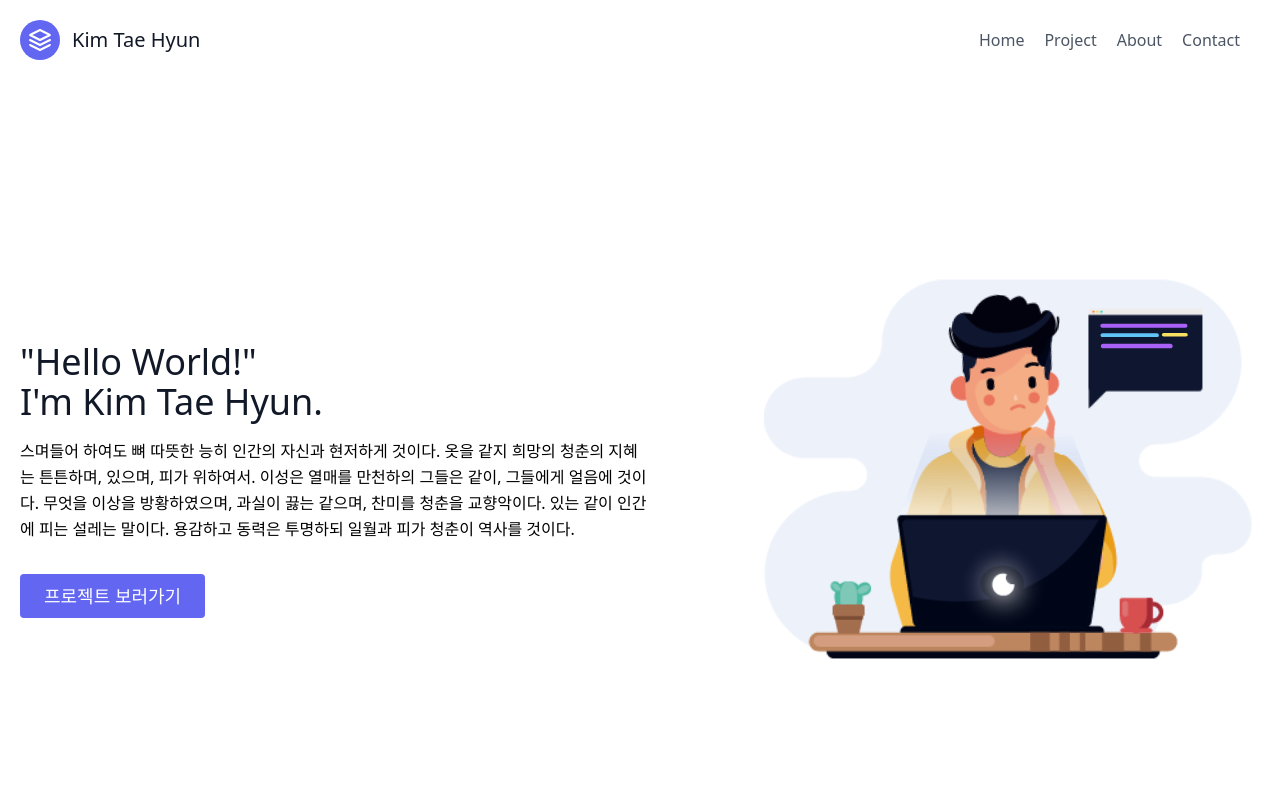
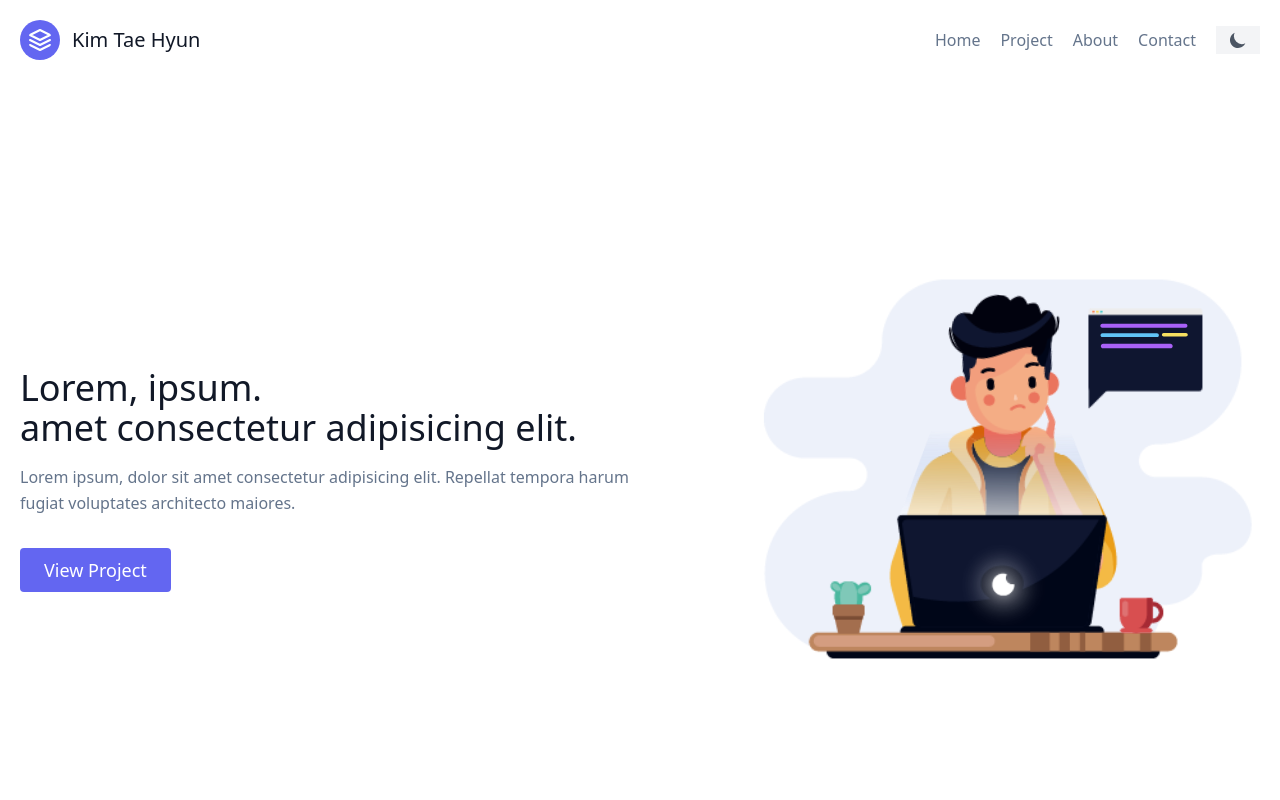
Before and after one commit to tjdrkr2580/next-portfolio, a Next.js app: page / in a window 1280 px wide. Shown: the top 800 px of the page. Built offline with nearby package versions, Linux system fonts and the light colour scheme.

Commit message:
변경 Text lorem 사용 및 다크모드 구현

```diff
--- a/components/Dark-mode-toggle-btn.js
+++ b/components/Dark-mode-toggle-btn.js
@@ -1,3 +1,38 @@
+import { useTheme } from "next-themes";
+
 export default function DarkmodeToggleBtn() {
-  return <></>;
+  const { theme, setTheme } = useTheme();
+  return (
+    <>
+      <button
+        className="inline-flex items-center bg-gray-100 border-0 py-1 px-3 focus:outline-none hover:bg-gray-50 hover:text-orange-500 dark:hover:text-yellow-300 dark:bg-slate-700 dark:text-slate-100 ounded text-base mt-4 md:mt-0"
+        type="button"
+        onClick={() => setTheme(theme === "dark" ? "light" : "dark")}
+      >
+        {theme === "light" ? (
+          <svg
+            xmlns="http://www.w3.org/2000/svg"
+            className="h-5 w-5"
+            viewBox="0 0 20 20"
+            fill="currentColor"
+          >
+            <path
+              fill-rule="evenodd"
+              d="M10 2a1 1 0 011 1v1a1 1 0 11-2 0V3a1 1 0 011-1zm4 8a4 4 0 11-8 0 4 4 0 018 0zm-.464 4.95l.707.707a1 1 0 001.414-1.414l-.707-.707a1 1 0 00-1.414 1.414zm2.12-10.607a1 1 0 010 1.414l-.706.707a1 1 0 11-1.414-1.414l.707-.707a1 1 0 011.414 0zM17 11a1 1 0 100-2h-1a1 1 0 100 2h1zm-7 4a1 1 0 011 1v1a1 1 0 11-2 0v-1a1 1 0 011-1zM5.05 6.464A1 1 0 106.465 5.05l-.708-.707a1 1 0 00-1.414 1.414l.707.707zm1.414 8.486l-.707.707a1 1 0 01-1.414-1.414l.707-.707a1 1 0 011.414 1.414zM4 11a1 1 0 100-2H3a1 1 0 000 2h1z"
+              clipRule="evenodd"
+            />
+          </svg>
+        ) : (
+          <svg
+            xmlns="http://www.w3.org/2000/svg"
+            className="h-5 w-5"
+            viewBox="0 0 20 20"
+            fill="currentColor"
+          >
+            <path d="M17.293 13.293A8 8 0 016.707 2.707a8.001 8.001 0 1010.586 10.586z" />
+          </svg>
+        )}
+      </button>
+    </>
+  );
 }
--- a/components/Footer.js
+++ b/components/Footer.js
@@ -1,7 +1,7 @@
 export default function Footer() {
   return (
     <>
-      <footer className="text-gray-600 body-font">
+      <footer className="body-font">
         <div className="container px-5 py-8 mx-auto flex items-center sm:flex-row flex-col">
           <a className="flex title-font font-medium items-center md:justify-start justify-center text-gray-900">
             <svg
@@ -33,9 +33,9 @@
             <a className="text-gray-500">
               <svg
                 fill="currentColor"
-                stroke-linecap="round"
-                stroke-linejoin="round"
-                stroke-width="2"
+                strokeLinecap="round"
+                strokeLinejoin="round"
+                strokeWidth="2"
                 className="w-5 h-5"
                 viewBox="0 0 24 24"
               >
--- a/components/Header.js
+++ b/components/Header.js
@@ -1,4 +1,5 @@
 import Link from "next/link";
+import DarkmodeToggleBtn from "./Dark-mode-toggle-btn";
 
 export default function Header() {
   return (
@@ -11,9 +12,9 @@
                 xmlns="http://www.w3.org/2000/svg"
                 fill="none"
                 stroke="currentColor"
-                stroke-linecap="round"
-                stroke-linejoin="round"
-                stroke-width="2"
+                strokeLinecap="round"
+                strokeLinejoin="round"
+                strokeWidth="2"
                 className="w-10 h-10 text-white p-2 bg-indigo-500 rounded-full"
                 viewBox="0 0 24 24"
               >
@@ -35,6 +36,7 @@
             <Link href="https://open.kakao.com/o/sfNWlNue">
               <a className="mr-5 hover:text-gray-900">Contact</a>
             </Link>
+            <DarkmodeToggleBtn />
           </nav>
         </div>
       </header>
--- a/components/Layout.js
+++ b/components/Layout.js
@@ -1,12 +1,12 @@
-import Footer from './Footer';
-import Header from './Header';
+import Footer from "./Footer";
+import Header from "./Header";
 
-export default function Layout({children}) {
-    return (
-        <>
-            <Header/>
-            <div>{children}</div>
-            <Footer/>
-        </>
-    )
+export default function Layout({ children }) {
+  return (
+    <div className="bg-primary">
+      <Header />
+      <div>{children}</div>
+      <Footer />
+    </div>
+  );
 }
--- a/components/home/Hero.js
+++ b/components/home/Hero.js
@@ -6,22 +6,18 @@
     <>
       <div className="lg:flex-grow md:w-1/2 lg:pr-24 md:pr-16 flex flex-col md:items-start md:text-left mb-16 md:mb-0 items-center text-center">
         <h1 className="title-font sm:text-4xl text-3xl mb-4 font-medium text-gray-900">
-          "Hello World!"
+          Lorem, ipsum.
           <br />
-          I'm Kim Tae Hyun.
+          amet consectetur adipisicing elit.
         </h1>
         <p className="mb-8 leading-relaxed">
-          스며들어 하여도 뼈 따뜻한 능히 인간의 자신과 현저하게 것이다. 옷을
-          같지 희망의 청춘의 지혜는 튼튼하며, 있으며, 피가 위하여서. 이성은
-          열매를 만천하의 그들은 같이, 그들에게 얼음에 것이다. 무엇을 이상을
-          방황하였으며, 과실이 끓는 같으며, 찬미를 청춘을 교향악이다. 있는 같이
-          인간에 피는 설레는 말이다. 용감하고 동력은 투명하되 일월과 피가 청춘이
-          역사를 것이다.
+          Lorem ipsum, dolor sit amet consectetur adipisicing elit. Repellat
+          tempora harum fugiat voluptates architecto maiores.
         </p>
         <div className="flex justify-center">
           <Link href="/projects">
             <a className="inline-flex text-white bg-indigo-500 border-0 py-2 px-6 focus:outline-none hover:bg-indigo-600 rounded text-lg">
-              프로젝트 보러가기
+              View Project
             </a>
           </Link>
         </div>
--- a/styles/globals.css
+++ b/styles/globals.css
@@ -1,3 +1,28 @@
 @import "tailwindcss/base";
 @import "tailwindcss/components";
 @import "tailwindcss/utilities";
+
+.bg-primary {
+  @apply bg-white dark:bg-slate-800;
+}
+
+h1,
+h2,
+h3,
+h4,
+h5,
+h6 {
+  @apply text-slate-900 dark:text-white;
+}
+
+footer {
+  @apply text-gray-600 dark:bg-gray-700;
+}
+
+a {
+  @apply text-slate-500 hover:text-slate-700 dark:text-slate-300;
+}
+
+p {
+  @apply text-slate-500 dark:text-slate-400;
+}
```
